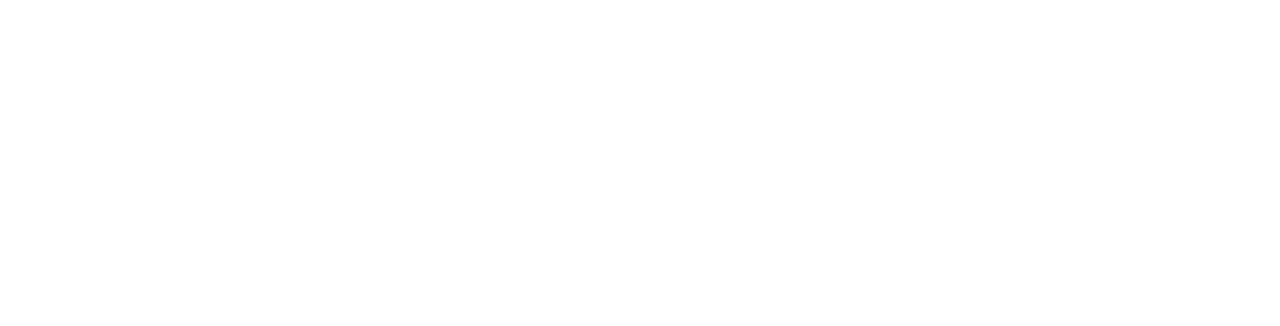
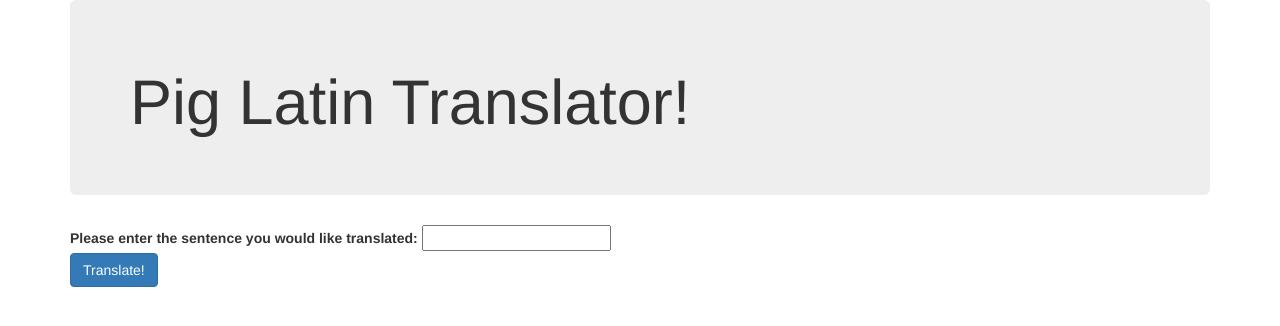
Before and after one commit to CommaderDavid/pig-latin, a plain HTML site: page index.html in a window 1280 px wide. Drawn offline with Linux system fonts and the light colour scheme.

Commit message:
Add basic form and ever possible behavior.

```diff
--- a/css/styles.css
+++ b/css/styles.css
@@ -0,0 +1,3 @@
+#show {
+  display: none;
+}
--- a/index.html
+++ b/index.html
@@ -2,9 +2,24 @@
 <html>
   <head>
     <meta charset="utf-8">
-    <title></title>
+    <link rel="stylesheet" href="css/bootstrap.css" type="text/css">
+    <link rel="stylesheet" href="css/styles.css" type="text/css">
+    <script src="js/jquery-3.4.1.js" charset="utf-8"></script>
+    <script src="js/scripts.js" charset="utf-8"></script>
+    <title>Pig Latin Translator</title>
   </head>
   <body>
+    <div class="container">
+      <div class="jumbotron">
+        <h1>Pig Latin Translator!</h1>
+      </div>
+      <form id="pig">
+        <label for="trans"><b>Please enter the sentence you would like translated:</b></label>
+        <input type="text" id="trans"><br>
+        <button type="submit" class="btn btn-primary">Translate!</button>
+      </form>
 
+      <p id="show"><i>Your sentence reads:<span id="result"></span></i></p>
+    </div>
   </body>
 </html>
```
Also changed, not shown: 1 other file.
